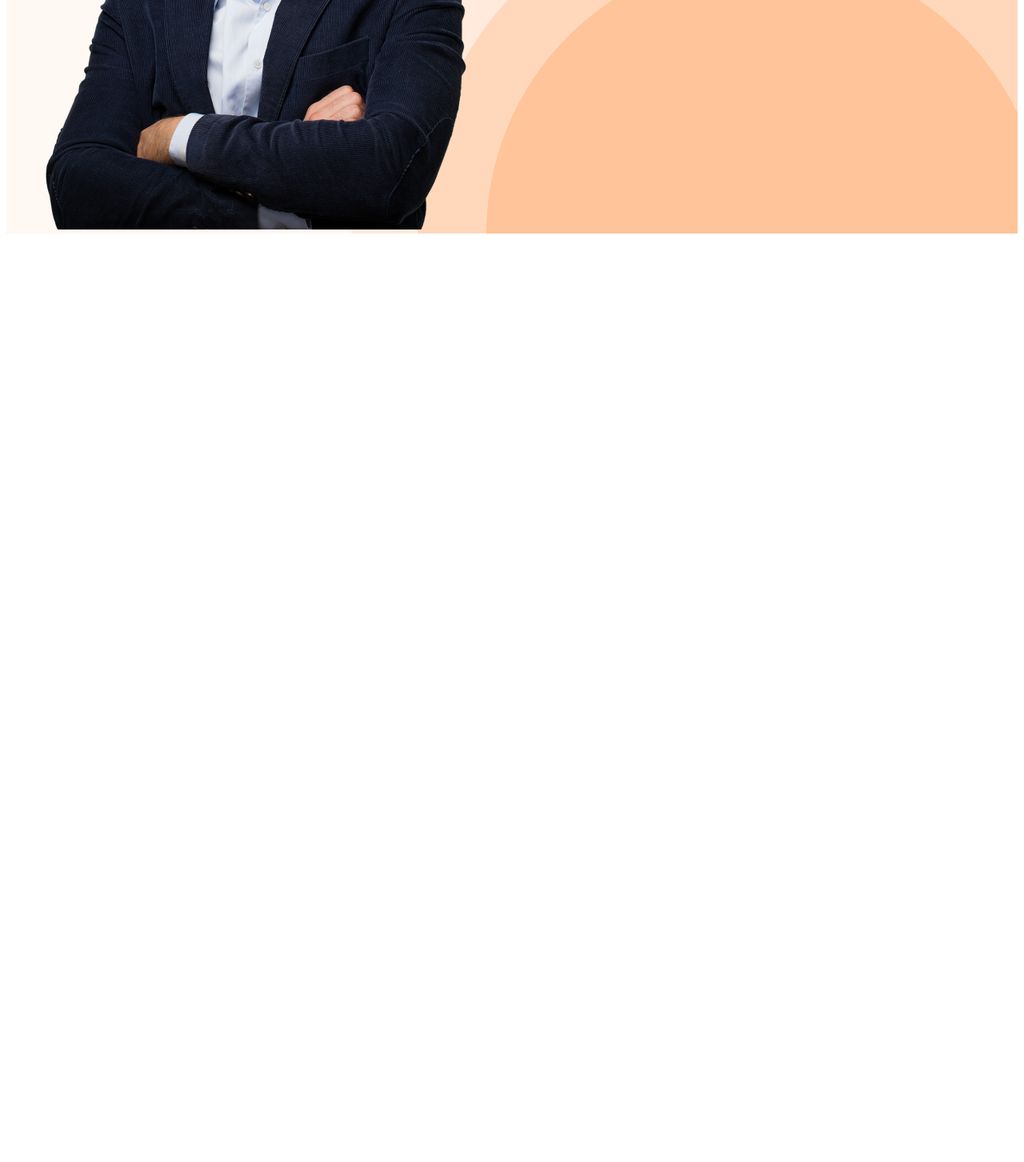
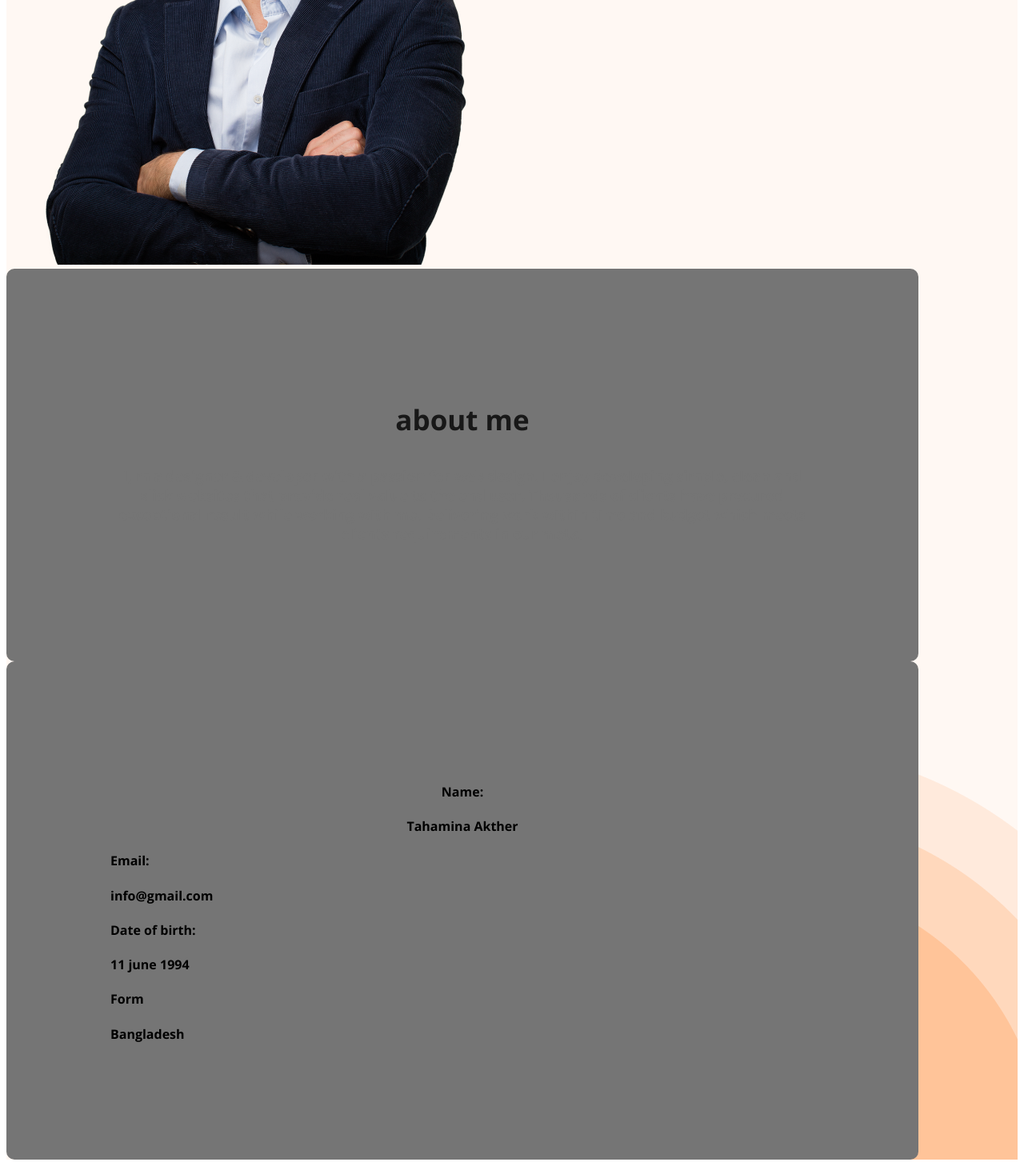
Before and after one commit to Tahamina6026/first-wev, a plain HTML site: page index.html in a window 1280 px wide. Shown: the part 906-2359 px from the top of the page at 80% size. Before the commit the page ends 1206 px from the top, so only its background shows below. Drawn offline with nearby package versions, Linux system fonts and the light colour scheme.

Commit message:
added about information

```diff
--- a/index.html
+++ b/index.html
@@ -23,16 +23,38 @@
         </nav>
         . banner
         <div class="banner"></div>
-        <div>
+        <div class="banner-content">
             <h3 class="banner-greting">Hi I am Tahamina</h3>
             <h1 class="banner-heading">Tahamina Akther</h1>
-            <p>Shot what able cold new see hold.Friendly as an betrayed formerly he. Morning because as to society behaved moments.</p>
+            <p class="banner-descrioption">Shot what able cold new see hold.Friendly as an betrayed formerly he. Morning because as to society behaved moments.</p>
             <button class="btn-primary">download cv</button>
         </div>
         <img class="profile pic"  src="images/hardy.png"alt=""
-
     </header>
     <main>
+        <section class="about">
+            <h3 class="section-title">about me</h3>
+            <p class="section-description">I, m a designer & developer with a passion for web design. I enjoy developing simple, clean and slick websites that provide real value to the end user. Thousands of clients have procured exceptional result while working with me. Delivering work within time and budget which meets clients requirements in our meta.</p>
+        </section>
+        <div class="about info-container">
+           <!--.about-info *4>info-title+p.info-description-->
+         <div class="about-info">
+          <h4 class="info-title">Name:</h4>
+          <p class="info-description">Tahamina Akther</p>
+         </div>
+         <div>
+            <h4 class="info-title">Email:</h4>
+          <p class="info-description">info@gmail.com</p>
+         </div>
+         <div>
+            <h4 class="info-title">Date of birth:</h4>
+          <p class="info-description">11 june 1994</p>
+         </div>
+         <div>
+            <h4 class="info-title">Form</h4>
+          <p class="info-description">Bangladesh</p>
+         </div>
+         </div>
 
     </main>
     <footer>
--- a/styles/porfolio.css
+++ b/styles/porfolio.css
@@ -15,8 +15,21 @@ body {
     padding: 15px 35px;
 }
 
+.section-title{
+    color: #181818;
+    text-align: center;
+    font-size: 35px;
+    font-weight: 700;
+}
+.section-description{
+    color:#757575;
+    text-align: center;
+    font-size: 18px;
+    font-weight: 400;
+}
+
 /* nav related styles */
-nav {
+nav{
     display: flex;
     justify-content: space-between;
     align-items: center;
@@ -31,11 +44,11 @@ nav > ul{
     display: flex;
     align-items: center;
 }
-nav li {
+nav li{
     list-style: none;
     margin-right: 50px;
 }
-nav a {
+nav a{
     text-decoration: none;
     color:#474747;
 }
@@ -50,6 +63,10 @@ nav a {
     padding: 30px 30px 0px 150px;
     display: flex;
     align-items: center;
+    justify-content: space-between;
+}
+.banner-content {
+    max-width: 500px;
 }
 .banner .profile pic {
     width: 500px;
@@ -59,7 +76,7 @@ nav a {
     color:#474747;
     margin-bottom: o;
 }
-.banner-title {
+.banner-title{
     font-size: 85px;
     font-weight: 700;
     margin-top: 5px;
@@ -69,6 +86,25 @@ nav a {
     font-size: 18px;
     font-weight: 400;
     color: #757575;
-    margin-top: 5px;
-    margin-bottom: 20px;
 }
+/* main section styles */
+main {
+    max-width: 1140px;
+    margin: o auto;
+}
+
+
+/* about section styles */
+.about {
+    padding: 130px;
+    border-radius: 10px;
+    background-color: #757575;
+    margin-top: 130px 0px;
+}
+.about-info-container{
+    display: flex;
+    justify-content: space-around;
+}
+.about-info{
+    text-align: center;
+}
```
